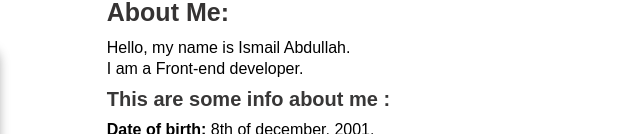
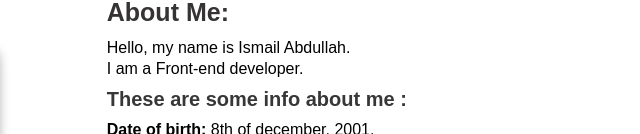
Before and after one commit to Abdullah-ohida/start-ng-portfolio, a plain HTML site: page index.html in a window 1280 px wide. Shown: the part 818-952 px from the top of the page, 398-1038 px from the left. Drawn offline with Linux system fonts and the light colour scheme.

Commit message:
initial commit

```diff
--- a/index.html
+++ b/index.html
@@ -46,7 +46,7 @@
             <p class="same">About Me:</p>
             <p>Hello, my name is Ismail Abdullah.</p>
             <p>I am a Front-end developer.</p>
-            <p class="same">This are some info about me :</p>
+            <p class="same">These are some info about me :</p>
             <p><strong>Date of birth:</strong> 8th of december, 2001. </p>
             <p> <strong>Age:</strong> 18years old </p>
             <p> <strong>Address:</strong> 41 osholake by abeokuta, <br> ebute metta </p>
```
